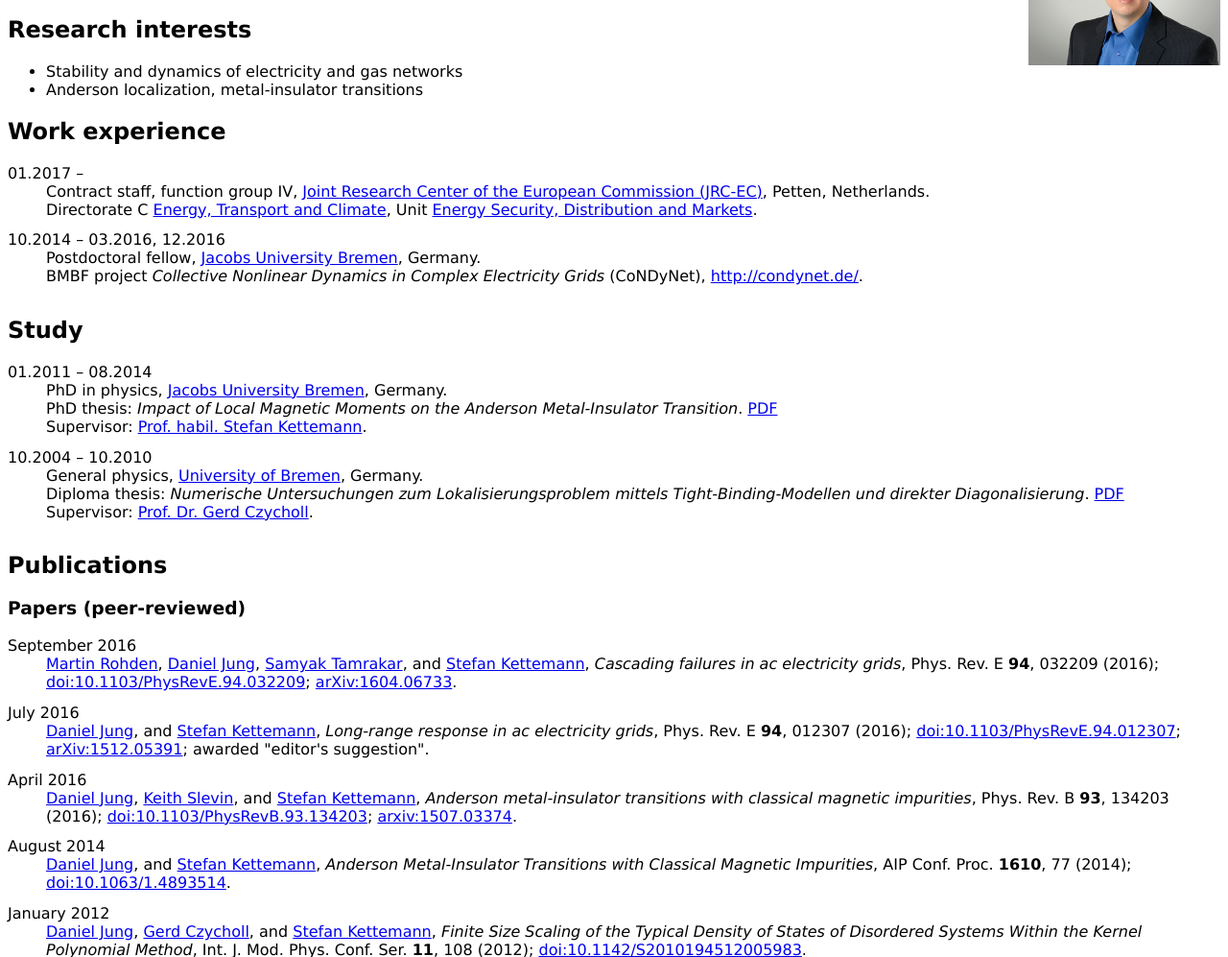
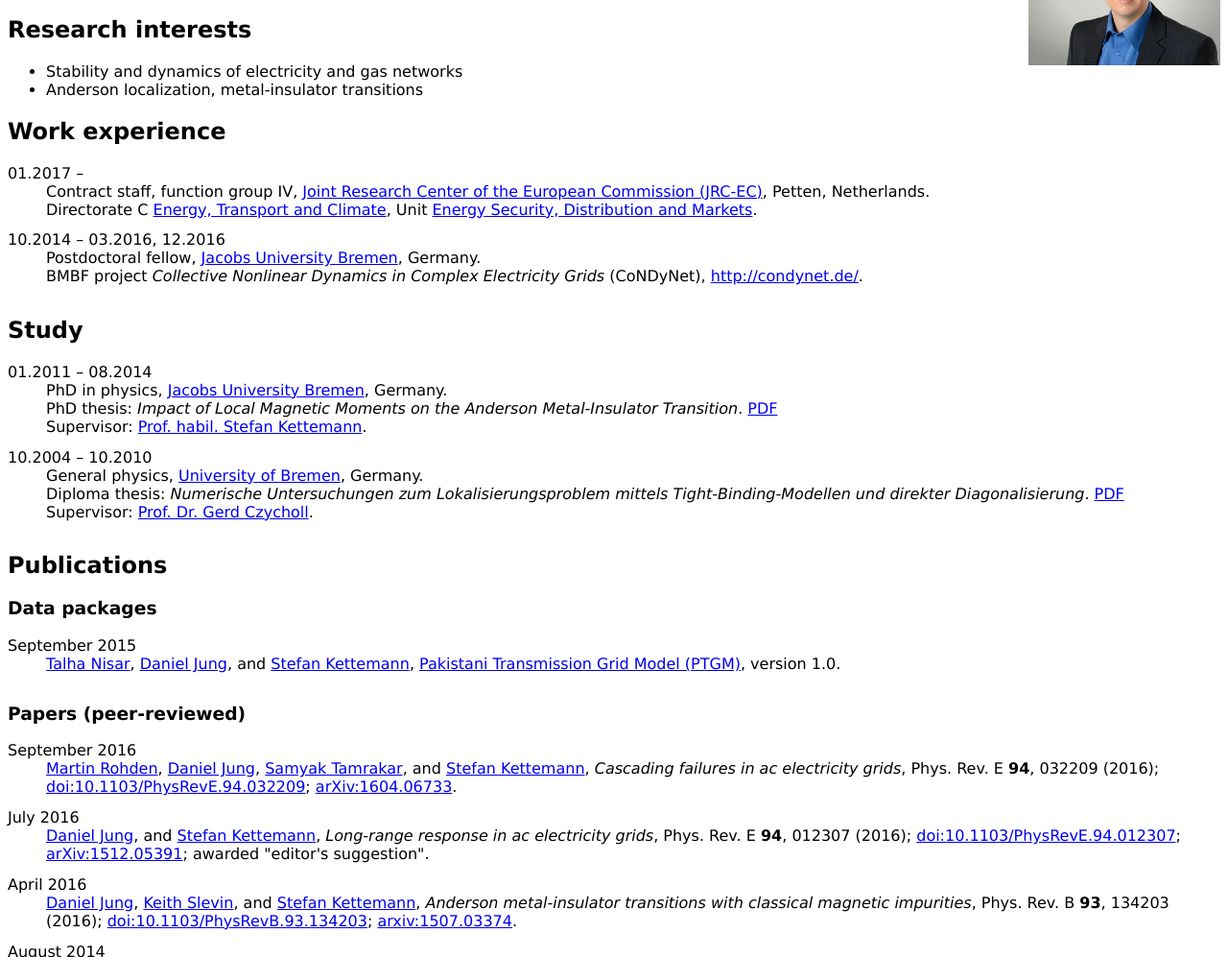
Before and after one commit to proggy/proggy.github.io, a plain HTML site: page index.html in a window 1280 px wide. Shown: the part 103-1100 px from the top of the page at 96% size. Drawn offline with Linux system fonts and the light colour scheme.

Commit message:
added data packages, PTGM

```diff
--- a/index.html
+++ b/index.html
@@ -117,6 +117,24 @@
         </dl>
         -->
 
+        <h3>Data packages</h3>
+
+        <dl class="cvlist">
+
+            <dt>September 2015</dt>
+            <dd>
+                <a
+                    href="http://www.researchgate.net/profile/Talha_Nisar/">Talha
+                Nisar</a>,
+                <a href="http://djung.info/">Daniel Jung</a>, and
+                <a href="http://skettemann.user.jacobs-university.de/">Stefan
+                    Kettemann</a>,
+                <a href="http://github.com/proggy/ptgm/">Pakistani Transmission
+                Grid Model (PTGM)</a>, version 1.0.
+            </dd>
+
+        </dl>
+
 
         <h3>Papers (peer-reviewed)</h3>
 
@@ -126,7 +144,7 @@
             <dd>
                 <a href="https://www.jacobs-university.de/directory/mrohden">
                     Martin Rohden</a>,
-                <a href="http://proggy.github.io/">Daniel Jung</a>,
+                <a href="http://djung.info/">Daniel Jung</a>,
                 <a href="https://www.researchgate.net/profile/Samyak_Tamrakar">
                     Samyak Tamrakar</a>,
                 and
@@ -142,7 +160,7 @@
 
             <dt>July 2016</dt>
             <dd>
-                <a href="http://proggy.github.io/">Daniel Jung</a>,
+                <a href="http://djung.info/">Daniel Jung</a>,
                 and
                 <a href="http://skettemann.user.jacobs-university.de/">Stefan
                     Kettemann</a>,
@@ -157,7 +175,7 @@
 
             <dt>April 2016</dt>
             <dd>
-                <a href="http://proggy.github.io/">Daniel Jung</a>,
+                <a href="http://djung.info/">Daniel Jung</a>,
                 <a href="http://www.phys.sci.osaka-u.ac.jp/en/research_groups/group/03-0_kuroki/slevin/index.html">
                     Keith Slevin</a>,
                 and
@@ -173,7 +191,7 @@
 
             <dt>August 2014</dt>
             <dd>
-                <a href="http://proggy.github.io/">Daniel Jung</a>,
+                <a href="http://djung.info/">Daniel Jung</a>,
                 and
                 <a href="http://skettemann.user.jacobs-university.de/">Stefan
                     Kettemann</a>,
@@ -186,7 +204,7 @@
 
             <dt>January 2012</dt>
             <dd>
-                <a href="http://proggy.github.io/">Daniel Jung</a>,
+                <a href="http://djung.info/">Daniel Jung</a>,
                 <a href="http://www.itp.uni-bremen.de/ag-czycholl/index.html">
                     Gerd Czycholl</a>,
                 and
@@ -281,7 +299,7 @@
             <dt>June 2016</dt>
             <dd>
                 <span class="presauth">
-                <a href="http://proggy.github.io/">Daniel Jung</a></span>,
+                <a href="http://djung.info/">Daniel Jung</a></span>,
                 and
                 <a href="http://skettemann.user.jacobs-university.de/">Stefan
                     Kettemann</a>,
@@ -296,7 +314,7 @@
             <dt>September 2015</dt>
             <dd>
                 <span class="presauth">
-                <a href="http://proggy.github.io/">Daniel Jung</a></span>,
+                <a href="http://djung.info/">Daniel Jung</a></span>,
                 and
                 <a href="http://skettemann.user.jacobs-university.de/">Stefan
                     Kettemann</a>,
@@ -309,7 +327,7 @@
 
             <dt>July 2015</dt>
             <dd>
-                <a href="http://proggy.github.io/">Daniel Jung</a>,
+                <a href="http://djung.info/">Daniel Jung</a>,
                 <a href="http://www.phys.sci.osaka-u.ac.jp/en/research_groups/group/03-0_kuroki/slevin/index.html">
                     Keith Slevin</a>,
                 and
@@ -327,7 +345,7 @@
             <dt>March 2015</dt>
             <dd>
                 <span class="presauth">
-                <a href="http://proggy.github.io/">Daniel Jung</a></span>,
+                <a href="http://djung.info/">Daniel Jung</a></span>,
                 <a href="https://www.researchgate.net/profile/Samyak_Tamrakar">
                     Samyak Tamrakar</a>,
                 and
@@ -342,7 +360,7 @@
             <dt>March 2015</dt>
             <dd>
                 <span class="presauth">
-                <a href="http://proggy.github.io/">Daniel Jung</a></span>,
+                <a href="http://djung.info/">Daniel Jung</a></span>,
                 <a href="http://www.phys.sci.osaka-u.ac.jp/en/research_groups/group/03-0_kuroki/slevin/index.html">
                     Keith Slevin</a>,
                 and
@@ -360,7 +378,7 @@
                 <span class="presauth">
                 <a href="https://www.jacobs-university.de/directory/mrohden">
                     Martin Rohden</a></span>,
-                <a href="http://proggy.github.io/">Daniel Jung</a>,
+                <a href="http://djung.info/">Daniel Jung</a>,
                 <a href="https://www.jacobs-university.de/directory/dlabavic">
                     Darka Labavi&#263;</a>,
                 <a href="http://skettemann.user.jacobs-university.de/">Stefan
@@ -378,7 +396,7 @@
             <dt>March 2014</dt>
             <dd>
                 <span class="presauth">
-                <a href="http://proggy.github.io/">Daniel Jung</a></span>,
+                <a href="http://djung.info/">Daniel Jung</a></span>,
                 <a href="http://www.phys.sci.osaka-u.ac.jp/en/research_groups/group/03-0_kuroki/slevin/index.html">
                     Keith Slevin</a>,
                 and
@@ -396,7 +414,7 @@
             <dt>September 2013</dt>
             <dd>
                 <span class="presauth">
-                <a href="http://proggy.github.io/">Daniel Jung</a></span>,
+                <a href="http://djung.info/">Daniel Jung</a></span>,
                 and
                 <a href="http://skettemann.user.jacobs-university.de/">Stefan
                     Kettemann</a>,
@@ -411,7 +429,7 @@
             <dt>March 2013</dt>
             <dd>
                 <span class="presauth">
-                <a href="http://proggy.github.io/">Daniel Jung</a></span>,
+                <a href="http://djung.info/">Daniel Jung</a></span>,
                 <a href="http://www.itp.uni-bremen.de/ag-czycholl/index.html">
                     Gerd Czycholl</a>,
                 and
@@ -428,7 +446,7 @@
             <dt>August 2011</dt>
             <dd>
                 <span class="presauth">
-                <a href="http://proggy.github.io/">Daniel Jung</a></span>,
+                <a href="http://djung.info/">Daniel Jung</a></span>,
                 <a href="http://www.itp.uni-bremen.de/ag-czycholl/index.html">
                     Gerd Czycholl</a>,
                 and
```
